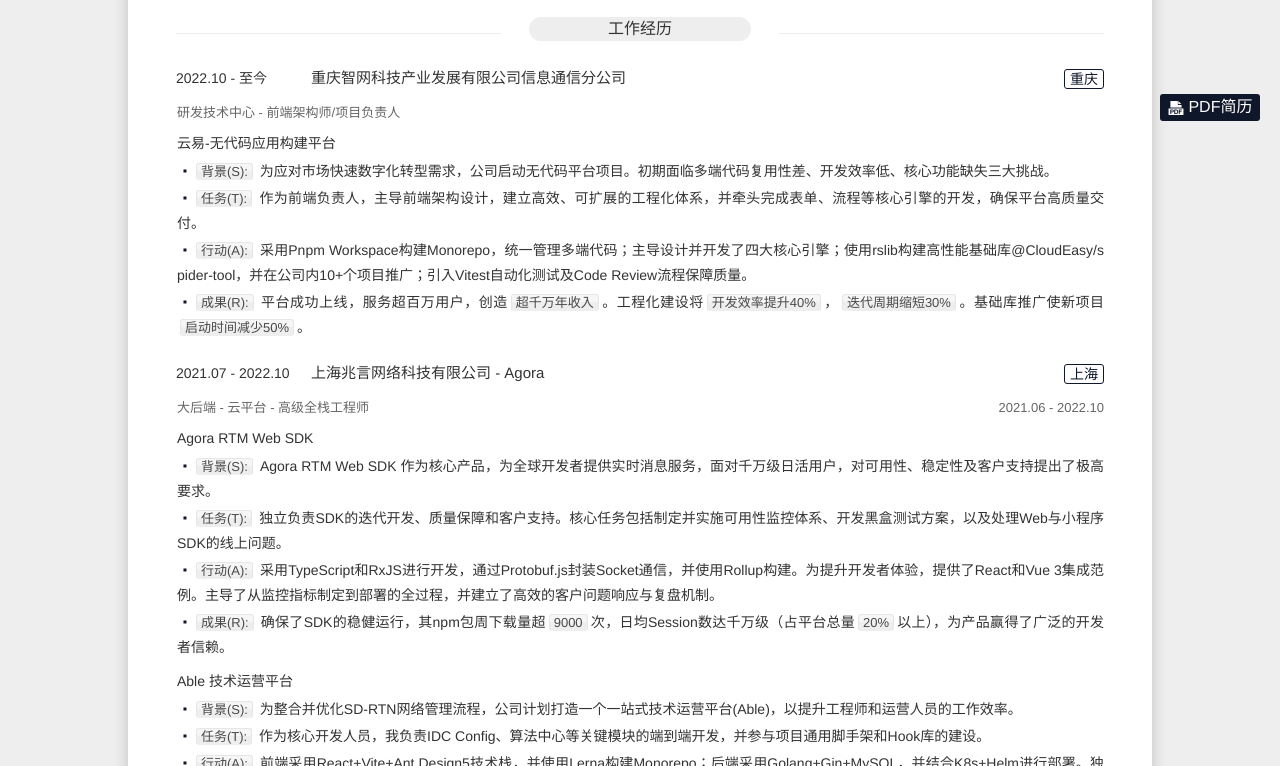
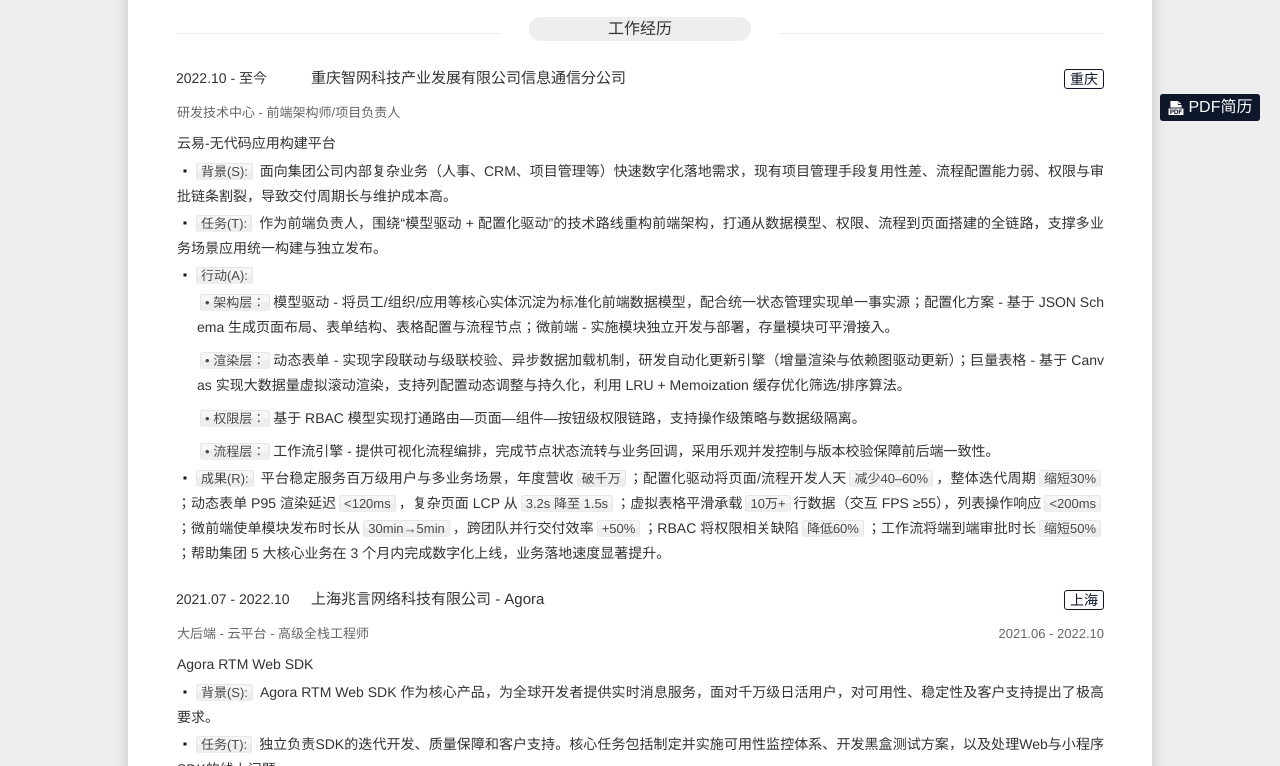
Before and after one commit to fuyy0016/resume, a website built with webpack: page src/index.html in a window 1280 px wide. Shown: the part 673-1439 px from the top of the page. Built offline with nearby package versions, Linux system fonts and the light colour scheme.

Commit message:
docs: 更新项目经历

```diff
--- a/src/index.html
+++ b/src/index.html
@@ -95,10 +95,16 @@
                            <h3 class="item-name">云易-无代码应用构建平台</h3>
                         </header>
                         <div class="item-bd">
-                           <p class="section-content"><i class="iconfont icon-dot"></i><strong>背景(S):</strong> 为应对市场快速数字化转型需求，公司启动无代码平台项目。初期面临多端代码复用性差、开发效率低、核心功能缺失三大挑战。</p>
-                           <p class="section-content"><i class="iconfont icon-dot"></i><strong>任务(T):</strong> 作为前端负责人，主导前端架构设计，建立高效、可扩展的工程化体系，并牵头完成表单、流程等核心引擎的开发，确保平台高质量交付。</p>
-                           <p class="section-content"><i class="iconfont icon-dot"></i><strong>行动(A):</strong> 采用Pnpm Workspace构建Monorepo，统一管理多端代码；主导设计并开发了四大核心引擎；使用rslib构建高性能基础库@CloudEasy/spider-tool，并在公司内10+个项目推广；引入Vitest自动化测试及Code Review流程保障质量。</p>
-                           <p class="section-content"><i class="iconfont icon-dot"></i><strong>成果(R):</strong> 平台成功上线，服务超百万用户，创造<strong>超千万年收入</strong>。工程化建设将<strong>开发效率提升40%</strong>，<strong>迭代周期缩短30%</strong>。基础库推广使新项目<strong>启动时间减少50%</strong>。</p>
+                           <p class="section-content"><i class="iconfont icon-dot"></i><strong>背景(S):</strong> 面向集团公司内部复杂业务（人事、CRM、项目管理等）快速数字化落地需求，现有项目管理手段复用性差、流程配置能力弱、权限与审批链条割裂，导致交付周期长与维护成本高。</p>
+                           <p class="section-content"><i class="iconfont icon-dot"></i><strong>任务(T):</strong> 作为前端负责人，围绕“模型驱动 + 配置化驱动”的技术路线重构前端架构，打通从数据模型、权限、流程到页面搭建的全链路，支撑多业务场景应用统一构建与独立发布。</p>
+                           <p class="section-content"><i class="iconfont icon-dot"></i><strong>行动(A):</strong></p>
+                           <div style="margin-left: 20px;">
+                              <p class="section-content" style="margin-bottom: 8px;"><strong>• 架构层：</strong>模型驱动 - 将员工/组织/应用等核心实体沉淀为标准化前端数据模型，配合统一状态管理实现单一事实源；配置化方案 - 基于 JSON Schema 生成页面布局、表单结构、表格配置与流程节点；微前端 - 实施模块独立开发与部署，存量模块可平滑接入。</p>
+                              <p class="section-content" style="margin-bottom: 8px;"><strong>• 渲染层：</strong>动态表单 - 实现字段联动与级联校验、异步数据加载机制，研发自动化更新引擎（增量渲染与依赖图驱动更新）；巨量表格 - 基于 Canvas 实现大数据量虚拟滚动渲染，支持列配置动态调整与持久化，利用 LRU + Memoization 缓存优化筛选/排序算法。</p>
+                              <p class="section-content" style="margin-bottom: 8px;"><strong>• 权限层：</strong>基于 RBAC 模型实现打通路由—页面—组件—按钮级权限链路，支持操作级策略与数据级隔离。</p>
+                              <p class="section-content"><strong>• 流程层：</strong>工作流引擎 - 提供可视化流程编排，完成节点状态流转与业务回调，采用乐观并发控制与版本校验保障前后端一致性。</p>
+                           </div>
+                           <p class="section-content"><i class="iconfont icon-dot"></i><strong>成果(R):</strong> 平台稳定服务百万级用户与多业务场景，年度营收<strong>破千万</strong>；配置化驱动将页面/流程开发人天<strong>减少40–60%</strong>，整体迭代周期<strong>缩短30%</strong>；动态表单 P95 渲染延迟<strong>&lt;120ms</strong>，复杂页面 LCP 从<strong>3.2s 降至 1.5s</strong>；虚拟表格平滑承载<strong>10万+</strong>行数据（交互 FPS ≥55），列表操作响应<strong>&lt;200ms</strong>；微前端使单模块发布时长从<strong>30min→5min</strong>，跨团队并行交付效率<strong>+50%</strong>；RBAC 将权限相关缺陷<strong>降低60%</strong>；工作流将端到端审批时长<strong>缩短50%</strong>；帮助集团 5 大核心业务在 3 个月内完成数字化上线，业务落地速度显著提升。</p>
                         </div>
                      </div>
                   </div>
```
Also changed, not shown: index.html (+2 -2 lines), 1 other file.
